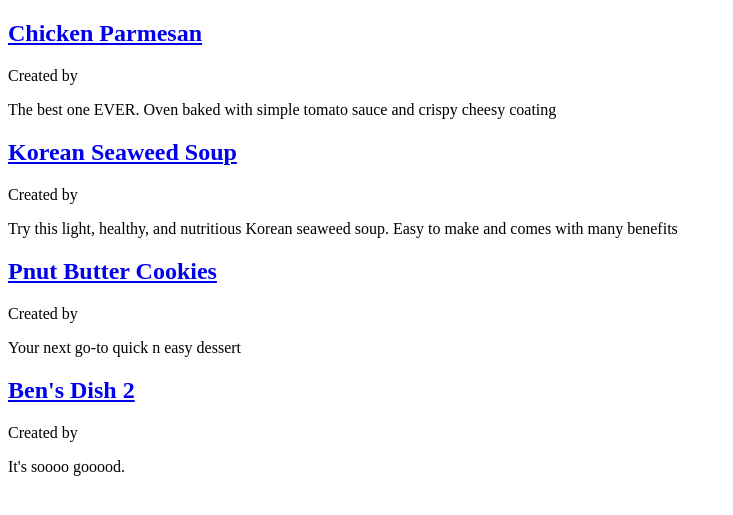
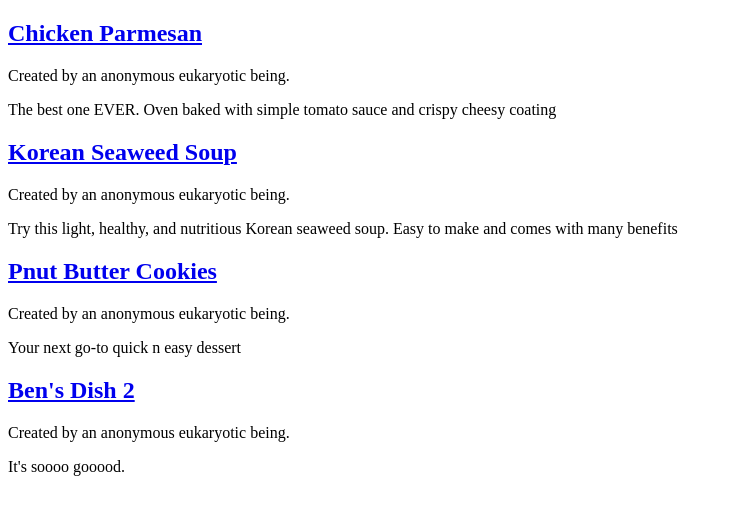
Before and after one commit to SarahNk1-Maker/restful-recipies, a Node server app: template views/allRecipes.handlebars in a window 1280 px wide. Shown: the part 155-670 px from the top of the page, without its empty margins (0-733 px from the left). Run offline with Node 20, Linux system fonts and the light colour scheme; the template is opened without the code that fills it: values that come from a table or form of the project are taken from there, others are empty; data comes from the database, SQL or seed files in the repository; some libraries are stand-ins or nearby versions.

Commit message:
added placeholder for recipes without users

```diff
--- a/views/allRecipes.handlebars
+++ b/views/allRecipes.handlebars
@@ -4,7 +4,11 @@
     <h2>
       <a href="/recipe/{{recipe.id}}">{{recipe.title}}</a>
     </h2>
- <p>Created by {{recipe.user.username}}</p>
+    {{#if recipe.user.username}}
+    <p>Created by {{recipe.user.username}}</p>
+    {{else}}
+    <p>Created by an anonymous eukaryotic being.</p>
+    {{/if}}
   </div>
   <div class="col-md-7">
     <p>
```
